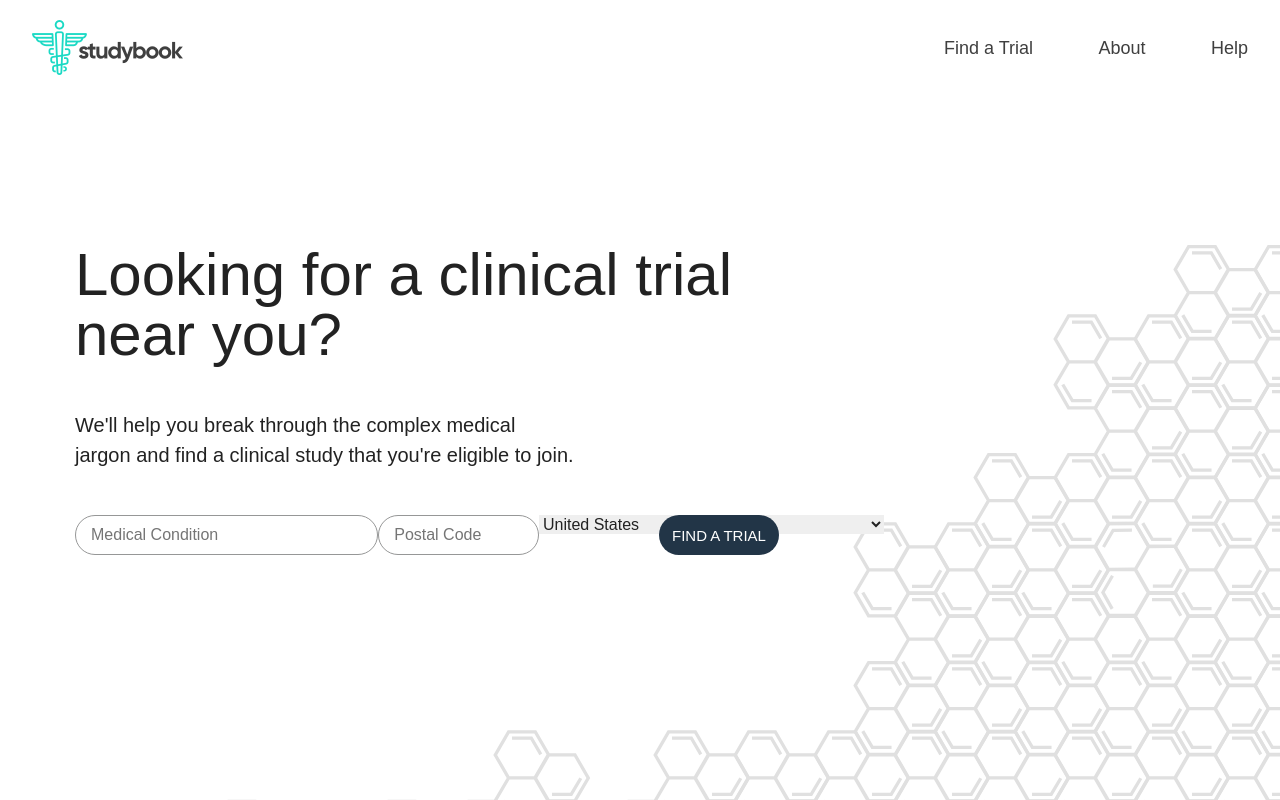
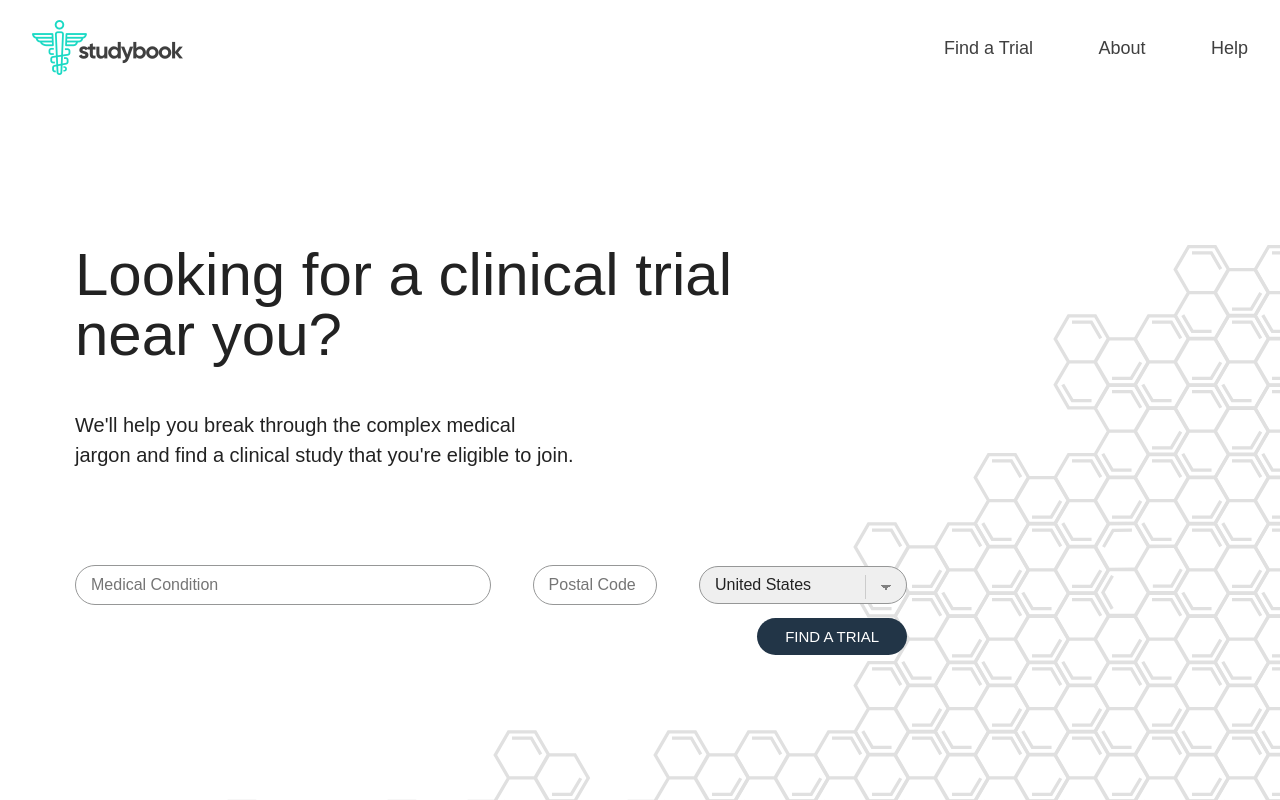
Before and after one commit to keveightysev/studybook, a React (Create React App) app: page / in a window 1280 px wide. Shown: the top 800 px of the page. Built offline with nearby package versions, Linux system fonts and the light colour scheme.

Commit message:
Country selection now available

```diff
--- a/src/components/Main/Landing/Countries.jsx
+++ b/src/components/Main/Landing/Countries.jsx
@@ -1,11 +1,12 @@
 import React from "react";
 import PropTypes from "prop-types";
+import styled from "styled-components";
 
-import countryList from "./countryList";
+import countryList from "../../../utils/countryList";
 
 const Countries = ({ handleChange }) => {
   return (
-    <label htmlFor="country">
+    <Select htmlFor="country">
       <span className="hidden" role="definition">
         Country
       </span>
@@ -16,7 +17,7 @@ const Countries = ({ handleChange }) => {
           </option>
         ))}
       </select>
-    </label>
+    </Select>
   );
 };
 
@@ -25,3 +26,42 @@ export default Countries;
 Countries.propTypes = {
   handleChange: PropTypes.func.isRequired,
 };
+
+const Select = styled.label`
+  width: 25%;
+
+  select {
+    border: 1px solid #969797;
+    width: 100%;
+    padding: 10px 27% 10px 15px;
+    border-radius: 20px;
+    background-image: linear-gradient(45deg, transparent 50%, gray 50%),
+      linear-gradient(135deg, gray 50%, transparent 50%),
+      linear-gradient(to right, #ccc, #ccc);
+    background-position: calc(100% - 20px) calc(1em + 2px),
+      calc(100% - 15px) calc(1em + 2px), calc(100% - 2.5em) 0.5em;
+    background-size: 5px 5px, 5px 5px, 1px 1.5em;
+    background-repeat: no-repeat;
+    appearance: none;
+    transition-property: border, background-image;
+    transition-duration: 300ms;
+    transition-timing-function: ease;
+
+    &:-moz-focusring {
+      color: transparent;
+      text-shadow: 0 0 0 #000;
+    }
+
+    &:focus {
+      background-image: linear-gradient(45deg, #1ad9c4 50%, transparent 50%),
+        linear-gradient(135deg, transparent 50%, #1ad9c4 50%),
+        linear-gradient(to right, #ccc, #ccc);
+      background-position: calc(100% - 15px) 1em, calc(100% - 20px) 1em,
+        calc(100% - 2.5em) 0.5em;
+      background-size: 5px 5px, 5px 5px, 1px 1.5em;
+      background-repeat: no-repeat;
+      border-color: #1ad9c4;
+      outline: 0;
+    }
+  }
+`;
--- a/src/components/Main/Landing/Form.jsx
+++ b/src/components/Main/Landing/Form.jsx
@@ -1,10 +1,8 @@
 import React, { useContext } from "react";
 import styled from "styled-components";
 import PropTypes from "prop-types";
-import axios from "axios";
 
 import { Context } from "../../../context";
-import countryList from "./countryList";
 
 import Countries from "./Countries";
 
@@ -22,26 +20,7 @@ const Form = ({ navigate }) => {
   const handleSubmit = async e => {
     e.preventDefault();
     if (condition && postalCode && country) {
-      const res = await axios.post(
-        `https://places-dsn.algolia.net/1/places/query`,
-        {
-          query: postalCode,
-          countries: [country.toLowerCase()],
-        },
-      );
-      const [result] = res.data.hits;
-      const { population, city, administrative } = result;
-      const citySearch = population > 250000 && city ? city : administrative[0];
-      const countrySearch = countryList.find(c => c.code === country).name;
-
-      const response = await axios.post(
-        `http://clinicaltrialadvisor.com/fetch_data_1`,
-        {
-          user_search: `${citySearch || countrySearch} ${condition}`,
-        },
-      );
-
-      console.log(response.data);
+      navigate("/results/1");
     }
   };
 
@@ -80,30 +59,50 @@ const Form = ({ navigate }) => {
 export default Form;
 
 const FormStyle = styled.form`
-  width: 55%;
-  min-width: 500px;
+  width: 65%;
+  height: 140px;
   display: flex;
   justify-content: space-between;
+  align-items: center;
+  flex-wrap: wrap;
   margin-left: 75px;
+  position: relative;
 
-  @media (max-width: 1150px) {
-    flex-wrap: wrap;
+  @media (max-width: 400px) {
+    flex-direction: column;
+    flex-wrap: nowrap;
+    width: 80%;
+    margin: 0 auto;
   }
 
   label {
     font-size: 1.6rem;
+    @media (max-width: 800px) {
+      width: 45%;
+      margin-bottom: 10px;
+    }
+
+    @media (max-width: 400px) {
+      width: 100%;
+    }
 
     &:first-of-type {
-      width: 60%;
+      width: 50%;
 
-      @media (max-width: 1150px) {
-        width: 75%;
+      @media (max-width: 800px) {
+        width: 100%;
       }
     }
 
-    &:last-of-type {
-      width: 18%;
+    &:nth-of-type(2) {
+      width: 15%;
       min-width: 120px;
+      @media (max-width: 800px) {
+        width: 48%;
+      }
+      @media (max-width: 400px) {
+        width: 100%;
+      }
     }
 
     input {
@@ -111,11 +110,10 @@ const FormStyle = styled.form`
       border: 1px solid #969797;
       border-radius: 20px;
       padding: 10px 0 10px 15px;
+      transition: all 300ms ease;
 
-      &[type="number"]::-webkit-inner-spin-button,
-      &[type="number"]::-webkit-outer-spin-button {
-        -webkit-appearance: none;
-        margin: 0;
+      &:focus {
+        border-color: #1ad9c4;
       }
     }
   }
@@ -130,13 +128,20 @@ const FormStyle = styled.form`
     padding: 10px;
     color: #fff;
     transition: all 300ms ease;
+    position: absolute;
+    bottom: 0;
+    right: 0;
+
+    @media (max-width: 800px) {
+      position: static;
+      width: 100%;
+    }
+
+    @media (max-width: 400px) {
+    }
 
     &:hover {
       background: #1ad9c4;
-    }
-
-    @media (max-width: 1150px) {
-      margin-top: 20px;
     }
   }
 `;
--- a/src/components/Main/Results/ListingRow.jsx
+++ b/src/components/Main/Results/ListingRow.jsx
@@ -10,7 +10,7 @@ const ListingRow = ({
   state,
   country,
   overallStatus,
-  key: id,
+  id,
   navigate,
 }) => {
   const handleClick = e => {
@@ -49,6 +49,6 @@ ListingRow.propTypes = {
   state: PropTypes.string.isRequired,
   country: PropTypes.string.isRequired,
   overallStatus: PropTypes.string.isRequired,
-  key: PropTypes.string.isRequired,
+  id: PropTypes.number.isRequired,
   navigate: PropTypes.func,
 };
--- a/src/components/Main/Results/ListingTable.jsx
+++ b/src/components/Main/Results/ListingTable.jsx
@@ -40,6 +40,7 @@ const ListingTable = ({ navigate }) => {
                 country={country}
                 overallStatus={overallStatus}
                 key={id}
+                id={id}
                 navigate={navigate}
               />
             );
--- a/src/components/Main/Results/Listings.jsx
+++ b/src/components/Main/Results/Listings.jsx
@@ -4,36 +4,48 @@ import axios from "axios";
 import styled from "styled-components";
 
 import { Context } from "../../../context";
+import countryList from "../../../utils/countryList";
+import format from "../../../utils/formatStudy";
 
 import ListingTable from "./ListingTable";
 import PageSelection from "./PageSelection";
 
 const Listings = ({ page, navigate }) => {
-  const { dispatch } = useContext(Context);
+  const { state, dispatch } = useContext(Context);
+  const { postalCode, country, condition } = state;
   useEffect(() => {
     const fetchData = async pageNo => {
       dispatch({ type: "DATA_FETCH_START" });
       try {
         const res = await axios.post(
+          `https://places-dsn.algolia.net/1/places/query`,
+          {
+            query: postalCode,
+            countries: [country.toLowerCase()],
+          },
+        );
+        const [result] = res.data.hits;
+        const { population, city, administrative } = result;
+        const citySearch =
+          population > 250000 && city ? city : administrative[0];
+        const countrySearch = countryList.find(c => c.code === country).name;
+
+        const response = await axios.post(
           `http://clinicaltrialadvisor.com/fetch_data_${pageNo}`,
           {
-            user_search: "toronto obesity",
+            user_search: `${citySearch || countrySearch} ${condition}`,
           },
         );
 
-        const data = res.data.map(line => {
-          const newLine = { ...line, id: line["Unnamed: 0"] };
-          delete newLine["Unnamed: 0"];
-          return newLine;
-        });
+        const studies = response.data.map(study => format(study));
 
-        dispatch({ type: "DATA_FETCH_SUCCESS", payload: data });
+        dispatch({ type: "DATA_FETCH_SUCCESS", payload: studies });
       } catch (err) {
         dispatch({ type: "DATA_FETCH_FAILURE", payload: err });
       }
     };
     fetchData(page);
-  }, [dispatch, page]);
+  }, [dispatch, page, condition, country, postalCode]);
   return (
     <ListingsView>
       <h2>1 - 10 of 12 Results</h2>
--- a/src/components/Main/Results/Status.jsx
+++ b/src/components/Main/Results/Status.jsx
@@ -9,6 +9,8 @@ const Status = ({ status }) => {
         return "#d89c1a";
       case "Enrolling by invitation":
         return "#1a6fd8";
+      case "Completed":
+        return "#C4C4C4";
       default:
         return "#1ad9c4";
     }
--- /dev/null
+++ b/src/utils/formatStudy.js
@@ -0,0 +1,54 @@
+const format = object => {
+  const study = { ...object };
+  delete study.criteria;
+  delete study.facility;
+  delete study.textblock;
+  delete study.clinical_study;
+  delete study.gender;
+  delete study["Unnamed: 0.1"];
+  const id = study["Unnamed: 0"];
+  delete study["Unnamed: 0"];
+
+  const eligibilityArr = study.eligibility.split("\n").filter(Boolean);
+  const eligibility = {};
+  let key = "inclusionCriteria";
+  for (let i = 0; i < eligibilityArr.length; i += 1) {
+    if (!eligibility[key]) eligibility[key] = [];
+    if (eligibilityArr[i] === " Exclusion Criteria:") {
+      key = "exclusionCriteria";
+      if (!eligibility[key]) eligibility[key] = [];
+    } else if (eligibilityArr[i - 1] === " Inclusion Criteria:") {
+      eligibility[key].push(eligibilityArr[i].slice(1));
+    } else if (eligibilityArr[i].slice(0, 3) === " - ") {
+      const value =
+        eligibilityArr[i + 1].slice(0, 3) !== " - "
+          ? `${eligibilityArr[i].slice(3)} ${eligibilityArr[i + 1].slice(3)}`
+          : eligibilityArr[i].slice(3);
+      eligibility[key].push(value);
+    } else if (eligibilityArr[i] === "Female" || eligibilityArr[i] === "Male") {
+      key = "sex";
+      if (!eligibility[key]) eligibility[key] = [];
+      eligibility[key].push(eligibilityArr[i]);
+    } else if (eligibilityArr[i].includes("Years")) {
+      key = "age";
+      if (!eligibility[key]) eligibility[key] = [];
+      eligibility[key].push(
+        Number(eligibilityArr[i].match(/^[0-9]*/g).join("")),
+      );
+    } else if (i === eligibilityArr.length - 1) {
+      eligibility.acceptsHealthy = eligibilityArr[i] !== "No";
+    }
+  }
+
+  return {
+    ...study,
+    id,
+    eligibility,
+    intervention: study.intervention.split("\n").filter(Boolean),
+    lead_sponsor: study.lead_sponsor.split("\n").filter(Boolean),
+    location: study.location.split("\n").filter(Boolean),
+    sponsors: study.sponsors.split("\n").filter(Boolean),
+  };
+};
+
+export default format;
```
Also changed, not shown: src/utils/countryList.js (renamed from src/components/Main/Landing/countryList.js).
